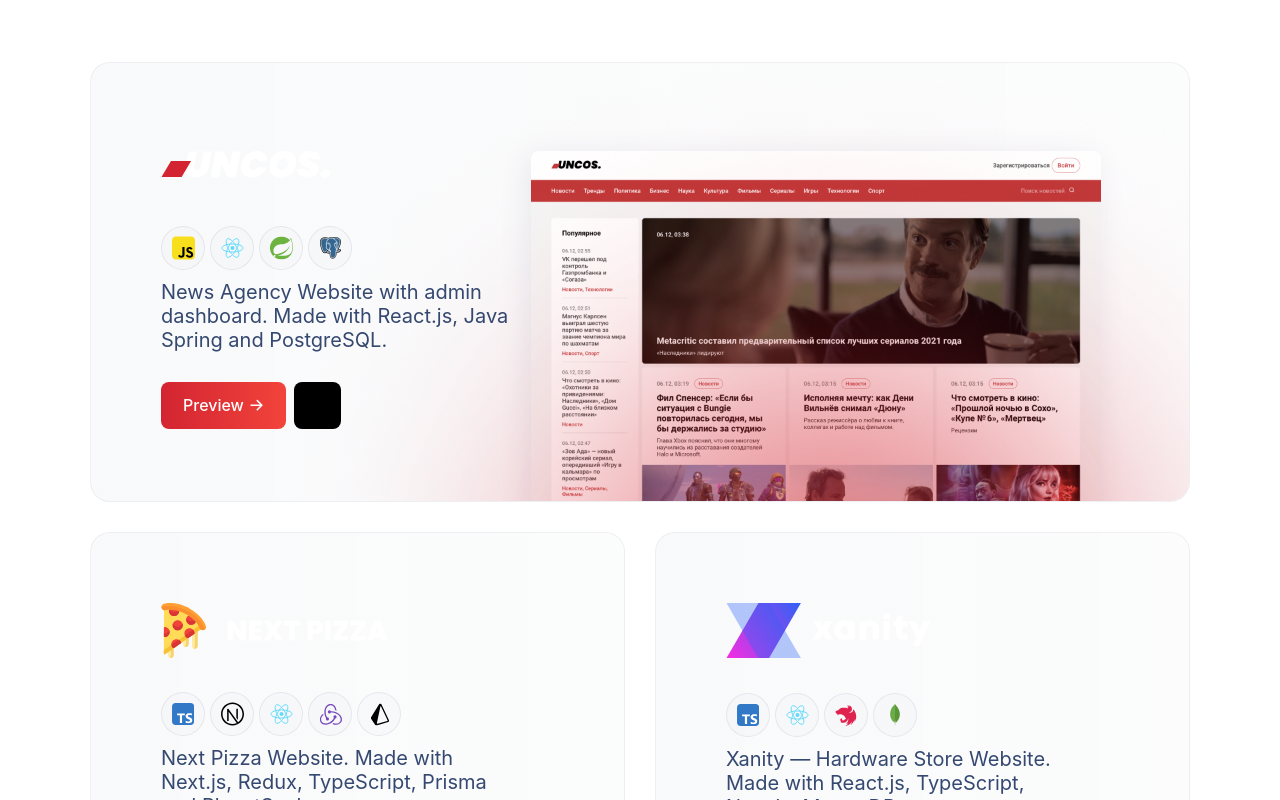
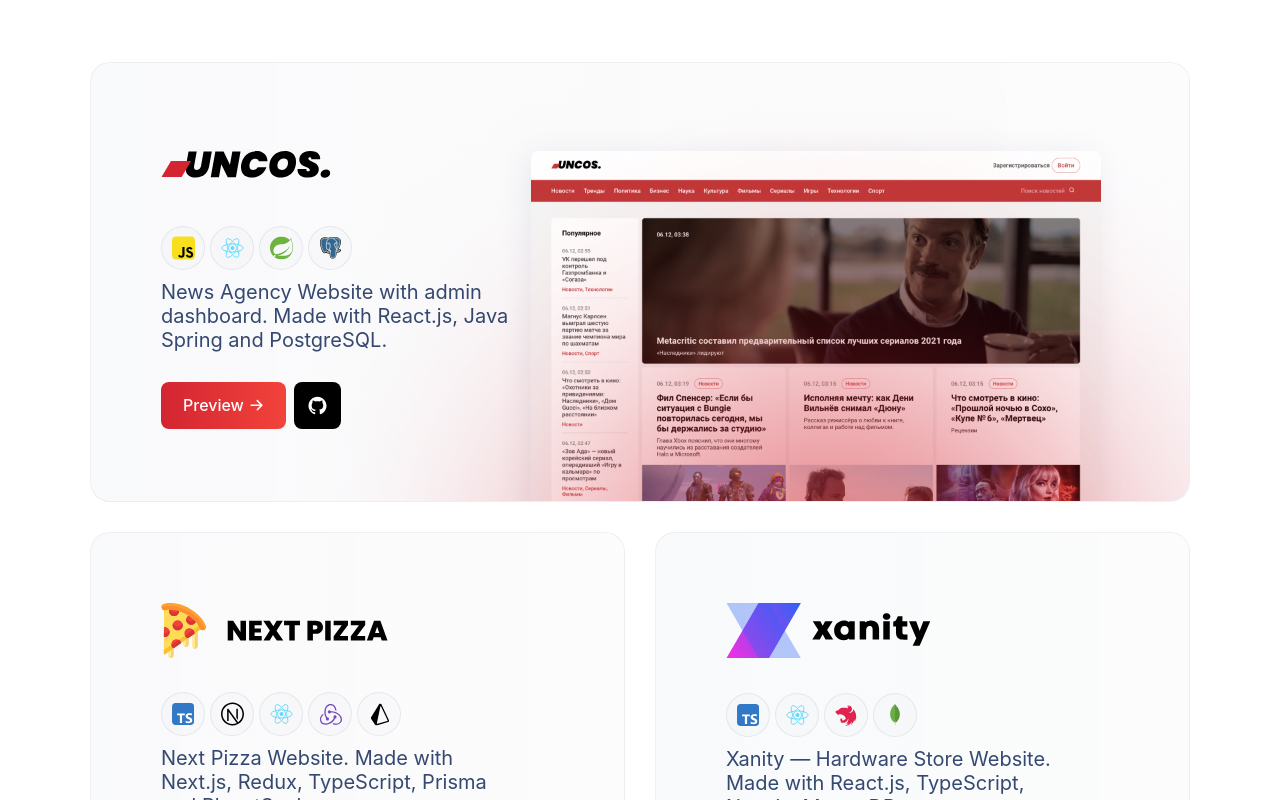
Before and after one commit to saizaax/saizaax.dev, a Next.js app: page / in a window 1280 px wide. Shown: the part 2660-3460 px from the top of the page. Built offline with nearby package versions, Linux system fonts and the light colour scheme.

Commit message:
Fixed system-theme determination.

```diff
--- a/src/components/Header.tsx
+++ b/src/components/Header.tsx
@@ -15,7 +15,7 @@ import { Menu } from "@components/Menu"
 import { Links } from "@components/Links"
 
 const Header = () => {
-  const { theme, setTheme } = useTheme()
+  const { resolvedTheme: theme, setTheme } = useTheme()
 
   const [menuTop, setMenuTop] = React.useState(0)
   const [mounted, setMounted] = React.useState(false)
--- a/src/components/Menu.tsx
+++ b/src/components/Menu.tsx
@@ -15,7 +15,7 @@ type Props = {
 }
 
 const Menu: FC<Props> = ({ toggleMenu, menuTop }) => {
-  const { theme } = useTheme()
+  const { resolvedTheme: theme } = useTheme()
 
   return (
     <div className={styles.menu} style={{ top: menuTop }}>
--- a/src/components/ProjectLinks.tsx
+++ b/src/components/ProjectLinks.tsx
@@ -15,7 +15,7 @@ type Props = {
 }
 
 const ProjectLinks: FC<Props> = ({ url, github, name }) => {
-  const { theme } = useTheme()
+  const { resolvedTheme: theme } = useTheme()
 
   return (
     <div className={styles.buttons}>
--- a/src/components/ProjectLogo.tsx
+++ b/src/components/ProjectLogo.tsx
@@ -9,7 +9,7 @@ type Props = {
 }
 
 const ProjectLogo: FC<Props> = ({ logoDark, logoLight }) => {
-  const { theme } = useTheme()
+  const { resolvedTheme: theme } = useTheme()
 
   return (
     <div>
--- a/src/components/SkillsItem.tsx
+++ b/src/components/SkillsItem.tsx
@@ -12,7 +12,7 @@ type Props = {
 }
 
 const SkillsItem: FC<Props> = ({ name, icon }) => {
-  const { theme } = useTheme()
+  const { resolvedTheme: theme } = useTheme()
 
   return (
     <div className={styles.container}>
--- a/src/components/Socials.tsx
+++ b/src/components/Socials.tsx
@@ -46,7 +46,7 @@ const animations = {
 }
 
 const Socials: FC<Props> = ({ size }) => {
-  const { theme } = useTheme()
+  const { resolvedTheme: theme } = useTheme()
 
   const [mounted, setMounted] = React.useState(false)
 
--- a/src/components/StackIcon.tsx
+++ b/src/components/StackIcon.tsx
@@ -11,7 +11,7 @@ type Props = {
 }
 
 const StackIcon: FC<Props> = ({ icon }) => {
-  const { theme } = useTheme()
+  const { resolvedTheme: theme } = useTheme()
 
   return (
     <div className={styles.stack}>
```
